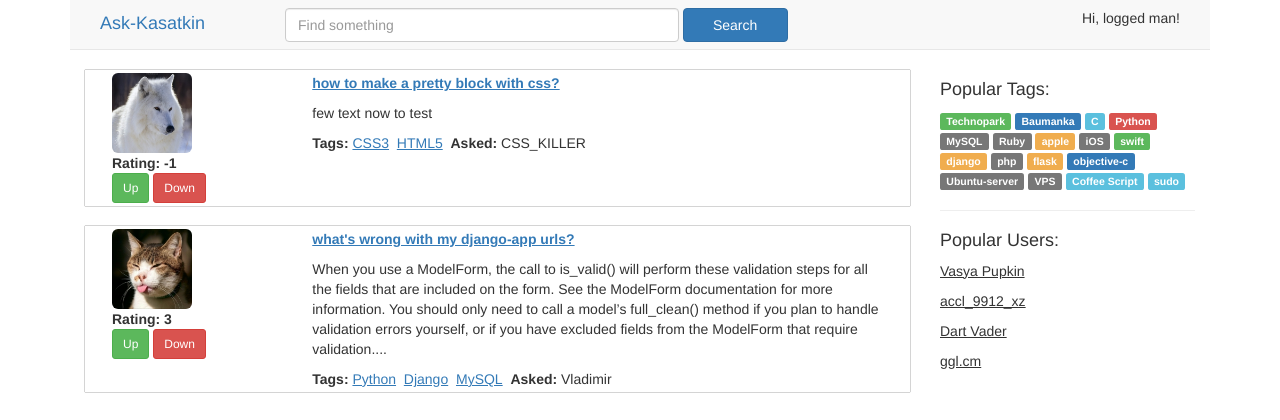
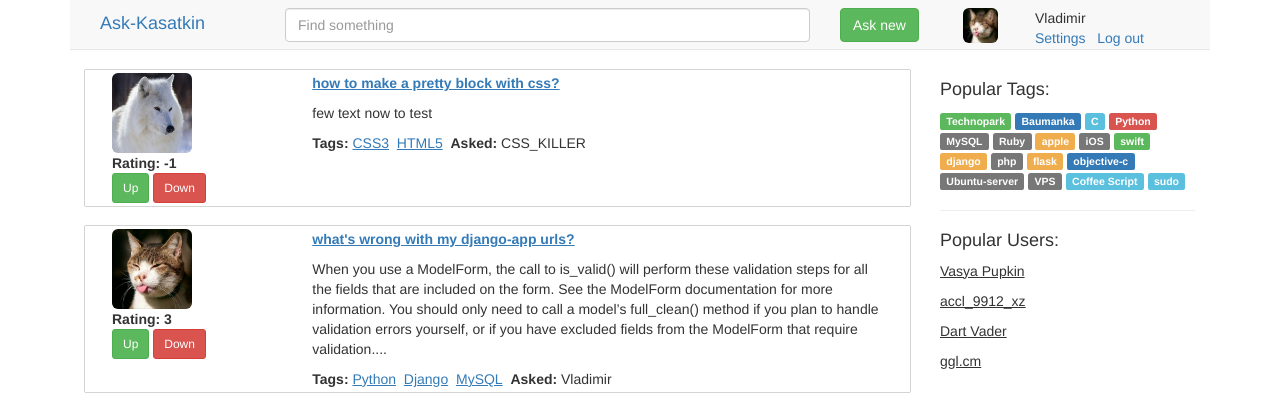
Before and after one commit to d3QUone/ask_kasatkin, a Django app: page / in a window 1280 px wide. Shown: the top 420 px of the page. Run offline with Django 3.2, Linux system fonts and the light colour scheme; the visitor is signed in with stand-in values (Sample User, id 1); some libraries are stand-ins or nearby versions.

Commit message:
personal-data block template added

```diff
--- a/ask_kasatkin/core/templates/core/templates/base.html
+++ b/ask_kasatkin/core/templates/core/templates/base.html
@@ -16,13 +16,15 @@
                 <div class="col-xs-2" style="margin-top: 4px;">
                     <a href="{% url 'core:home' %}"><h4>Ask-Kasatkin<!--small>ответы на все вопросы</small--></h4></a>
                 </div>
-                <div class="col-xs-6">
-                    <form method="GET" action="/search" class="form-inline" style="margin-top: 8px;">
-                        <input name="request" type="search" class="form-control" placeholder="Find something" style="width: 75%;">
-                        <input type="sumbit" class="btn btn-primary" value="Search" title="Perform a search" style="width: 20%;">
+                <div class="col-xs-6" style="margin-top: 8px;">
+                    <form method="GET" action="/search">
+                        <input name="request" type="search" class="form-control" placeholder="Find something">
                     </form>
                 </div>
-                <div class="col-xs-4">
+                <div class="col-xs-1" style="margin-top: 8px;">
+                    <input type="submit" class="btn btn-success" value="Ask new" title="Ask new question">
+                </div>
+                <div class="col-xs-3" style="margin-top: 8px;">
                     {% block header %}{% endblock %}
                 </div>
             </div>
--- a/ask_kasatkin/core/templates/core/templates/index.html
+++ b/ask_kasatkin/core/templates/core/templates/index.html
@@ -5,26 +5,22 @@
 
 <!-- do if_logged-stuff on backend side -->
 {% block header %}
-    <div class="navbar-form navbar-right">
+    <div class="container-fluid">
     {% if not personal %}
-        <!-- return 2 links ... service.views.register -->
-        <a href="{% url 'core:home' %}" style="text-decoration: underline;">Register</a>
-        or
-        <a href="..login_page_link " style="text-decoration: underline;">Log in</a>
-
-        <!-- move to popup with JS -->
-        <form class="form-inline" style="display: none;">
-            <div class="form-group">
-                <input type="email" class="form-control" id="user_email" placeholder="jane.doe@example.com">
-            </div>
-            <div class="form-group">
-                <input type="password" class="form-control" id="password">
-            </div>
-            <button type="submit" class="btn btn-default">Login</button>
-        </form>
+        <a href="{% url 'core:home' %}" style="text-decoration: underline;" class="btn btn-primary">Register</a>
+        &nbsp;
+        <a href="{% url 'core:home' %}" style="text-decoration: underline;" class="btn btn-primary">Log in</a>
     {% else %}
-        Hi, logged man!
-        <!-- personal data here: ava, nick, settings-link, logout-link-->
+        <div class="col-xs-4">
+            <img class="img-rounded" style="height: 35px;" src="{% static 'core' %}/{{ personal.avatar }}"><br>
+        </div>
+        <div class="col-xs-8">
+            {{ personal.nickname }}
+            <br>
+            <a href="settings">Settings</a>
+            &nbsp;
+            <a href="logout">Log out</a>
+        </div>
     {% endif %}
     </div>
 {% endblock %}
@@ -68,5 +64,14 @@
 
 
 {% block scripts %}
-<!-- add JS to show popup/layout window -->
+<!-- move to popup with JS
+        <form class="form-inline" style="display: none;">
+            <div class="form-group">
+                <input type="email" class="form-control" id="user_email" placeholder="jane.doe@example.com">
+            </div>
+            <div class="form-group">
+                <input type="password" class="form-control" id="password">
+            </div>
+            <button type="submit" class="btn btn-default">Login</button>
+        </form> -->
 {% endblock %}
--- a/ask_kasatkin/core/views.py
+++ b/ask_kasatkin/core/views.py
@@ -49,7 +49,7 @@ def index_page(request):
     if request.user.is_authenticated():
         data["personal"] = {
             "nickname": "Vladimir",
-            "avatar": "link...."
+            "avatar": "Vladimir.jpg"
         }
     return render(request, "core/templates/index.html", data)
 
```
Also changed, not shown: 1 other file.
